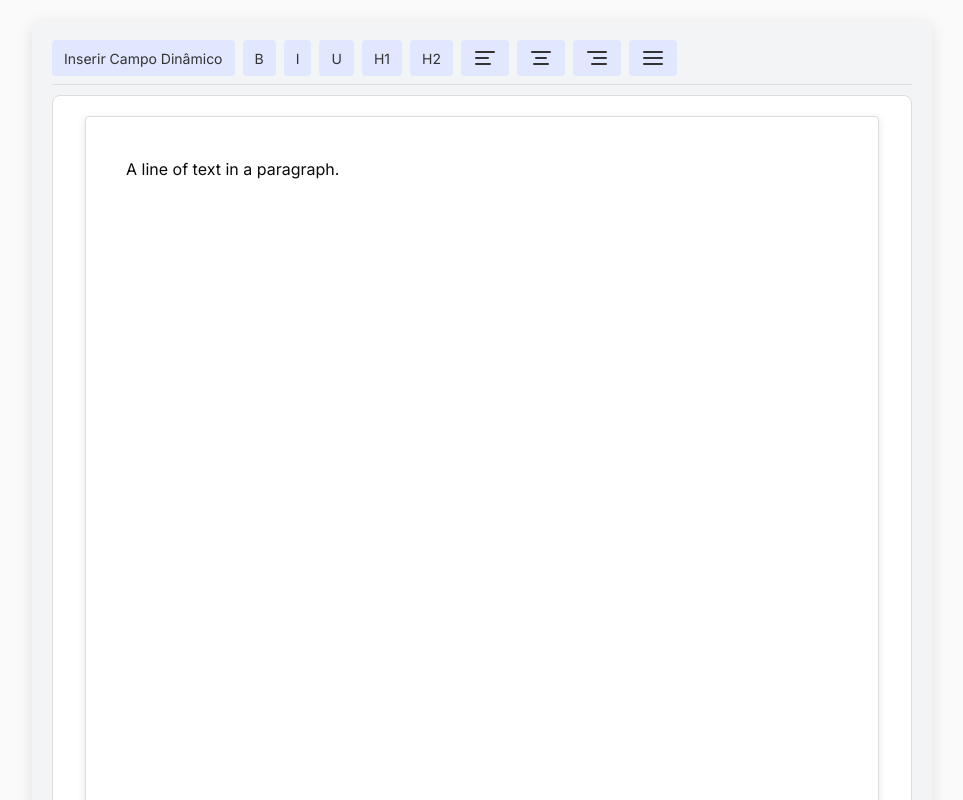
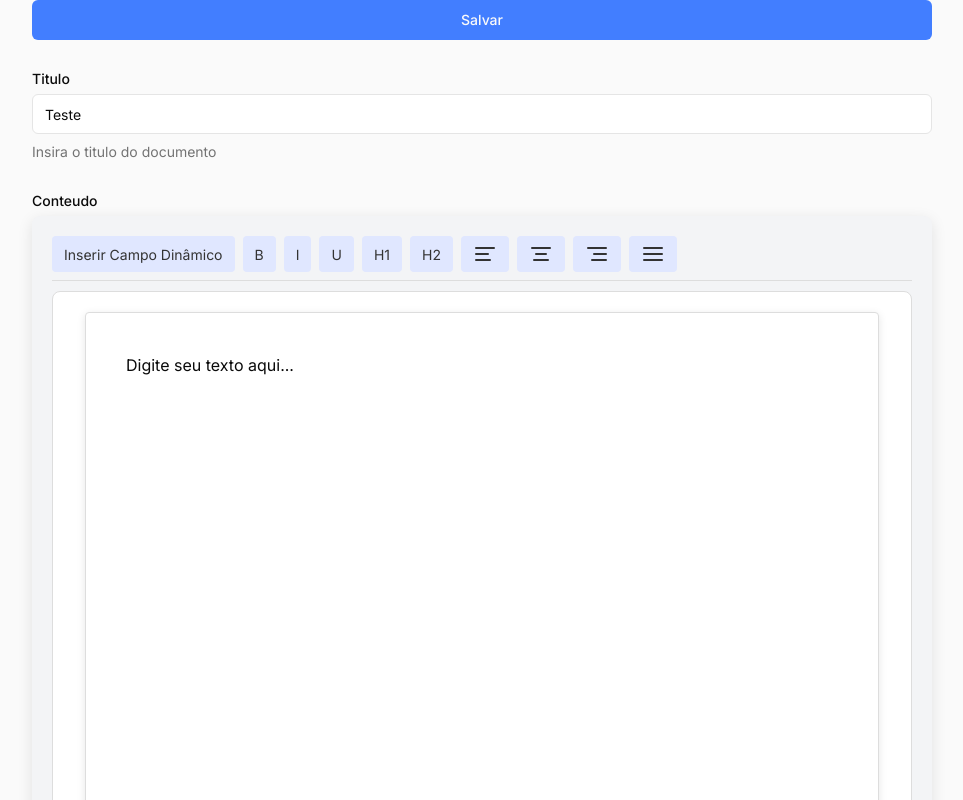
Before and after one commit to httpaiva/rentado-ui, a Next.js app: page /templates in a window 1280 px wide. Shown: the top 800 px of the page, without its empty margins (158-1121 px from the left). Built offline with nearby package versions, Linux system fonts and the light colour scheme.

Commit message:
feat: create DocumentForm and dynamicFieldsMap

```diff
--- /dev/null
+++ b/src/app/templates/components/DocumentForm.tsx
@@ -0,0 +1,77 @@
+//@ts-nocheck
+import {
+  Button,
+  DocumentEditor,
+  Form,
+  FormControl,
+  FormDescription,
+  FormField,
+  FormItem,
+  FormLabel,
+  FormMessage,
+  Input,
+} from "@/components";
+import { templateSchema } from "../schema";
+import { z } from "zod";
+import { useForm } from "react-hook-form";
+import { zodResolver } from "@hookform/resolvers/zod";
+import { Template } from "@/types/Template";
+
+type Props = {
+  template?: Template;
+  onSubmit: (values: z.infer<typeof templateSchema>) => Promise<void>;
+  buttonText?: string;
+};
+
+export const DocumentForm = ({
+  onSubmit,
+  buttonText = "Salvar",
+  template,
+}: Props) => {
+  const form = useForm<z.infer<typeof templateSchema>>({
+    resolver: zodResolver(templateSchema),
+    defaultValues: {
+      title: template?.title,
+      content: template?.content,
+    },
+  });
+
+  return (
+    <Form {...form}>
+      <form
+        onSubmit={form.handleSubmit(onSubmit)}
+        className="space-y-8 flex flex-col w-[900px]"
+      >
+        <Button type="submit">{buttonText}</Button>
+        <FormField
+          control={form.control}
+          name="title"
+          render={({ field }) => (
+            <FormItem className="flex flex-col">
+              <FormLabel>Titulo</FormLabel>
+              <FormControl>
+                <Input {...field} placeholder="Insira o titulo do documento" />
+              </FormControl>
+              <FormDescription>Insira o titulo do documento</FormDescription>
+              <FormMessage />
+            </FormItem>
+          )}
+        />
+
+        <FormField
+          control={form.control}
+          name="content"
+          render={({ field }) => (
+            <FormItem className="flex flex-col">
+              <FormLabel>Conteudo</FormLabel>
+              <FormControl>
+                <DocumentEditor {...field} />
+              </FormControl>
+              <FormMessage />
+            </FormItem>
+          )}
+        />
+      </form>
+    </Form>
+  );
+};
--- a/src/app/templates/page.tsx
+++ b/src/app/templates/page.tsx
@@ -1,15 +1,49 @@
 "use client";
 
-import { useRouter } from "next/navigation";
-
 import withoutAuth from "@/hooks/withoutAuth";
-import { DocumentEditor } from "@/components";
+import { DocumentForm } from "./components/DocumentForm";
+import { templateSchema } from "./schema";
+import { z } from "zod";
+import { Template } from "@/types/Template";
 
 function Profile() {
-  const router = useRouter();
+  const onSubmit = async (values: z.infer<typeof templateSchema>) => {
+    const token = localStorage.getItem("access_token");
+    console.log({ values });
+
+    // const response = await fetch(`${API_BASE_URL}/rents/${rent.id}`, {
+    //   method: "PATCH",
+    //   headers: {
+    //     "Content-Type": "application/json",
+    //     Authorization: `Bearer ${token}`,
+    //   },
+    //   body: JSON.stringify(values),
+    // });
+
+    // const responseData = await response.json();
+    // if (response.ok) {
+    //   alert("Aluguél atualizado com sucesso!");
+    //   window.location.reload();
+    // } else {
+    //   const { _error, message } = responseData;
+    //   alert(message);
+    // }
+  };
+
+  const template: Template = {
+    title: "Teste",
+    content: [
+      {
+        type: "paragraph",
+        children: [{ text: "Digite seu texto aqui..." }],
+      },
+    ],
+  };
 
   return (
-    <DocumentEditor />
+      <div className="w-full flex justify-center items-center">
+        <DocumentForm onSubmit={onSubmit} template={template} />
+      </div>
   );
 }
 
--- /dev/null
+++ b/src/app/templates/schema.ts
@@ -0,0 +1,6 @@
+import { z } from "zod";
+
+export const templateSchema = z.object({
+  title: z.string().min(1, { message: "This field has to be filled." }),
+  content: z.any(),
+});
--- a/src/components/DocumentEditor/components/buttons/DynamicContent.tsx
+++ b/src/components/DocumentEditor/components/buttons/DynamicContent.tsx
@@ -7,17 +7,12 @@ import {
   PopoverContent,
   PopoverTrigger,
 } from "@/components/ui/popover";
+import { dynamicFieldsMap } from "@/constants/dynamicFieldsMap";
 
 type Field = {
   name: string;
   value: string;
 };
-
-const fields = [
-  { name: "Nome do Usuário", value: "nome_usuario" },
-  { name: "Email", value: "email" },
-  { name: "Data de Nascimento", value: "data_nascimento" },
-];
 
 export const InsertDynamicField = ({ editor }: { editor: EditorType }) => {
   const insertField = (field: Field) => {
@@ -39,7 +34,7 @@ export const InsertDynamicField = ({ editor }: { editor: EditorType }) => {
       </PopoverTrigger>
       <PopoverContent>
         <div style={{ padding: "10px" }}>
-          {fields.map((field) => (
+          {dynamicFieldsMap.map((field) => (
             <ToolbarButton
               key={field.value}
               onClick={() => insertField(field)}
--- a/src/components/DocumentEditor/index.tsx
+++ b/src/components/DocumentEditor/index.tsx
@@ -5,11 +5,14 @@ import { EditableContainer, EditorContainer, StyledEditable } from "./styles";
 import { EditorType } from "./types";
 import { Toolbar } from "./components/Toolbar";
 import { renderLeaf } from "./utils/renderLeaf";
-import { Button } from "../ui/button";
 import { renderElement } from "./utils/renderElement";
 
 type CustomElement = { type: "paragraph"; children: CustomText[] };
 type CustomText = { text: string };
+type DocumentEditorProps = {
+  value?: Descendant[];
+  onChange?: (value: Descendant[]) => void;
+};
 
 declare module "slate" {
   interface CustomTypes {
@@ -22,21 +25,22 @@ declare module "slate" {
 const initialValue: Descendant[] = [
   {
     type: "paragraph",
-    children: [{ text: "A line of text in a paragraph." }],
+    children: [{ text: "Digite seu texto aqui..." }],
   },
 ];
 
-export const DocumentEditor = () => {
+export const DocumentEditor = ({ value, onChange }: DocumentEditorProps) => {
   const [editor] = useState(() => withReact(createEditor()));
-
-  const getEditorValue = () => {
-    const value = editor.children; // Obtém o conteúdo do editor
-    console.log(JSON.stringify(value)); // Exibe o valor no console (ou faça algo com ele)
-  };
 
   return (
     <EditorContainer>
-      <Slate editor={editor} initialValue={initialValue as any}>
+      <Slate
+        editor={editor}
+        initialValue={value || initialValue}
+        onChange={(newValue) => {
+          onChange?.(newValue);
+        }}
+      >
         <Toolbar />
         <EditableContainer>
           <StyledEditable
@@ -47,9 +51,6 @@ export const DocumentEditor = () => {
             renderElement={renderElement}
           />
         </EditableContainer>
-        <div className="w-full flex justify-center align-center mt-2">
-          <Button onClick={getEditorValue}>Salvar</Button>
-        </div>
       </Slate>
     </EditorContainer>
   );
--- a/src/components/DocumentEditor/styles.ts
+++ b/src/components/DocumentEditor/styles.ts
@@ -5,7 +5,6 @@ import styled from "styled-components";
 export const EditorContainer = styled.div`
   padding: 20px;
   max-width: 900px;
-  margin: 20px auto;
   border-radius: 8px;
   background-color: #f3f4f6;
   box-shadow: 0 4px 15px rgba(0, 0, 0, 0.1);
--- /dev/null
+++ b/src/constants/dynamicFieldsMap.ts
@@ -0,0 +1,36 @@
+export const dynamicFieldsMap = [
+    // Locador
+    { name: "Usuário: E-mail", value: "user_email" },
+    { name: "Usuário: Nome", value: "user_firstName" },
+    { name: "Usuário: Sobrenome", value: "user_lastName" },
+    { name: "Usuário: CPF", value: "user_document_cpf" },
+    { name: "Usuário: RG", value: "user_document_rg" },
+    { name: "Usuário: Nacionalidade", value: "user_nationality" },
+    { name: "Usuário: Data de Nascimento", value: "user_birthDate" },
+    { name: "Usuário: Estado Civil", value: "user_maritalStatus" },
+    { name: "Usuário: Ocupação", value: "user_ocupation" },
+    // Locatário
+    { name: "Locatário: Nome", value: "renter_firstName" },
+    { name: "Locatário: Sobrenome", value: "renter_lastName" },
+    { name: "Locatário: CPF", value: "renter_document_cpf" },
+    { name: "Locatário: RG", value: "renter_document_rg" },
+    { name: "Locatário: Nacionalidade", value: "renter_nationality" },
+    { name: "Locatário: Data de Nascimento", value: "renter_birthDate" },
+    { name: "Locatário: Estado Civil", value: "renter_maritalStatus" },
+    { name: "Locatário: Ocupação", value: "renter_ocupation" },
+    // Aluguel
+    { name: "Aluguel: Data de Inicio", value: "rent_initialDate" },
+    { name: "Aluguel: Data de Fim", value: "rent_endDate" },
+    { name: "Aluguel: Data de Pagamento", value: "rent_paymentDate" },
+    { name: "Aluguel: Preço", value: "rent_price" },
+    // Imóvel
+    { name: "Imóvel: Nome", value: "location_name" },
+    { name: "Imóvel: País", value: "location_country" },
+    { name: "Imóvel: Estado", value: "location_state" },
+    { name: "Imóvel: Cidade", value: "location_city" },
+    { name: "Imóvel: Bairro", value: "location_neighboorhod" },
+    { name: "Imóvel: Rua", value: "location_street" },
+    { name: "Imóvel: Número", value: "location_number" },
+    { name: "Imóvel: Complemento", value: "location_complement" },
+    { name: "Imóvel: CEP", value: "location_postalCode" },
+  ];
--- /dev/null
+++ b/src/types/Template.ts
@@ -0,0 +1,7 @@
+import { Descendant } from "slate";
+
+export type Template = {
+    id?: string;
+    title: string;
+    content: Descendant[];
+  };
```
